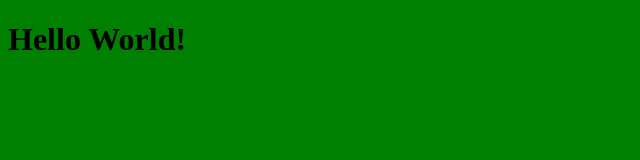
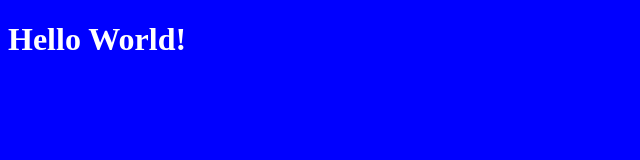
Before and after one commit to nanik13/git-101, a plain HTML site: page index.html in a window 1280 px wide. Shown: the whole page, without its empty margins (0-640 px from the left). Drawn offline with Linux system fonts and the light colour scheme.

Commit message:
added white text and background to blue

```diff
--- a/style.css
+++ b/style.css
@@ -1,3 +1,4 @@
 body {
-  background-color: green;
+  background-color: blue;
+  color: white;
 }
```
